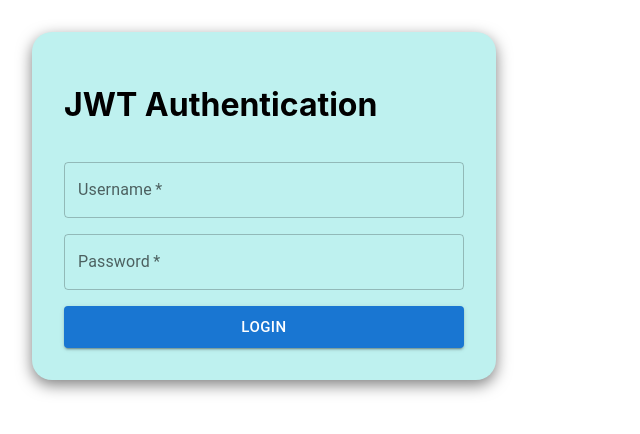
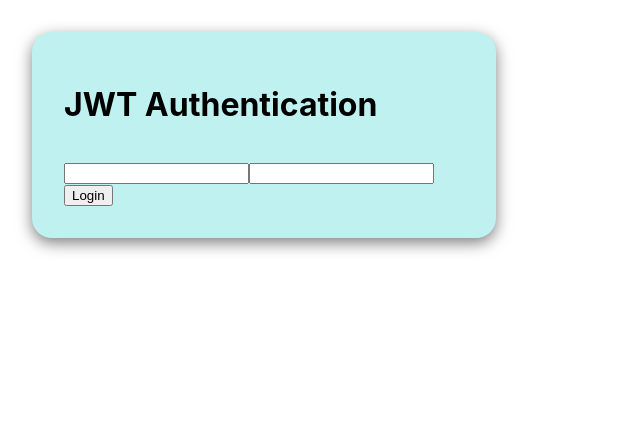
Before and after one commit to shivoqu/authenticator, a Next.js app: page /jwt in a window 1280 px wide. Shown: the top 434 px of the page, without its empty margins (0-640 px from the left). Built offline with nearby package versions, Linux system fonts and the light colour scheme.

Commit message:
add redis connnection

```diff
--- /dev/null
+++ b/lib/UserForm.tsx
@@ -0,0 +1,30 @@
+export default function UserForm(){
+
+    const handleSubmit = async (e : any) =>{
+        e.preventDefault();
+
+        const form = new FormData(e.target);
+        const formData = Object.fromEntries(form.entries());
+
+        console.log(formData);
+
+        const res = await fetch('/api/users', {
+            body : JSON.stringify(formData),
+            headers : {
+                'Content-type' : 'application/json',
+            },
+            method : 'POST'
+        })
+         const result = await res.json();
+         console.log(result);
+
+    }
+
+    return (
+        <form onSubmit={handleSubmit}>
+            <input type="text" name="username" />
+            <input type="password" name="password" />
+            <button type="submit">Login</button>
+        </form>
+    );
+}
--- /dev/null
+++ b/lib/redis.ts
@@ -0,0 +1,34 @@
+import { Client, Entity, Schema } from 'redis-om';
+
+
+const client = new Client();
+
+async function connect(){
+    if(!client.isOpen()){
+        await client.open(process.env.REDIS_URL);
+    }
+}
+
+class User extends Entity {}
+
+let schema = new Schema(
+    User,
+    {
+        username : { type : 'string'},
+        password : { type : 'string'},
+        isAdmin : { type : 'boolean'},
+    },
+    {
+        dataStructure : 'JSON',
+    }
+);
+
+export async function createUser(data : any) {
+    await connect();
+    const repo = client.fetchRepository(schema);
+    const user = repo.createEntity(data);
+    const id = await repo.save(user);
+
+    return id;
+
+}
--- a/package.json
+++ b/package.json
@@ -20,6 +20,7 @@
     "next": "13.0.5",
     "react": "18.2.0",
     "react-dom": "18.2.0",
+    "redis-om": "^0.3.6",
     "typescript": "4.9.3"
   }
 }
--- a/pages/api/hello.ts
+++ /dev/null
@@ -1,13 +0,0 @@
-// Next.js API route support: https://nextjs.org/docs/api-routes/introduction
-import type { NextApiRequest, NextApiResponse } from 'next'
-
-type Data = {
-  name: string
-}
-
-export default function handler(
-  req: NextApiRequest,
-  res: NextApiResponse<Data>
-) {
-  res.status(200).json({ name: 'John Doe' })
-}
--- /dev/null
+++ b/pages/api/users.js
@@ -0,0 +1,7 @@
+import { createUser } from '../../lib/redis';
+
+
+export default async function handler(req, res) {
+    const id = await createUser(req.body);
+    res.status(200).json({ id })
+}
--- a/pages/jwt/index.tsx
+++ b/pages/jwt/index.tsx
@@ -2,12 +2,13 @@
 import styles from "../../styles/LoginCard.module.css";
 import TextField from '@mui/material/TextField';
 import { Button } from "@mui/material";
+import UserForm from "../../lib/UserForm";
 
 function Jwt() {
     return (
         <div tabIndex={0} className={styles.card}>
             <h1><span>JWT</span> Authentication</h1>
-
+{/*
             <TextField
                 name="jwt-user-name"
                 id="jwt-user-name"
@@ -34,7 +35,9 @@ function Jwt() {
                 color="primary"
                 size="large"
             >Login
-            </Button>
+            </Button> */}
+
+            <UserForm />
 
         </div>
 
```
Also changed, not shown: 1 other file (tests, documents, lock files or other folders).
